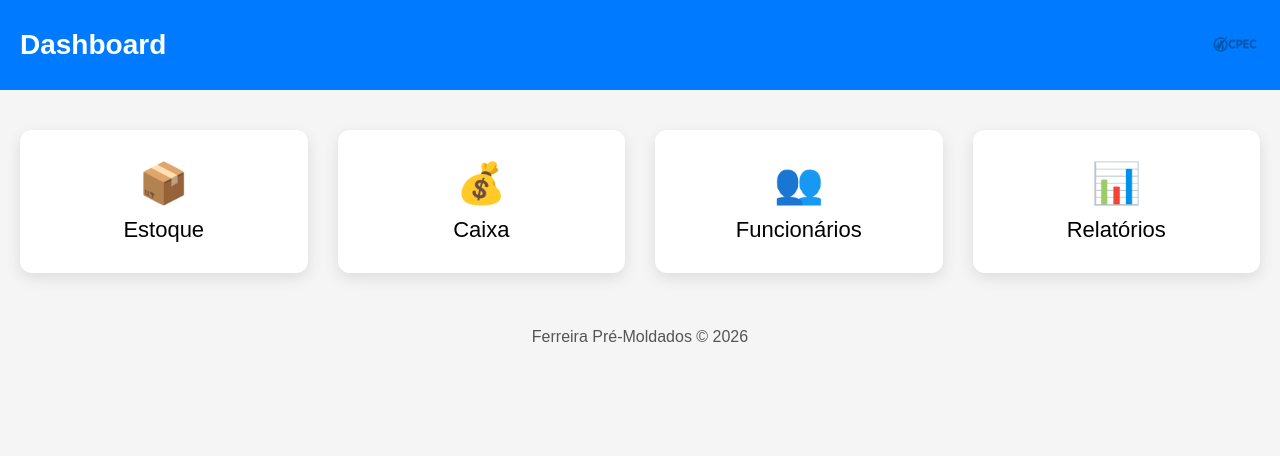
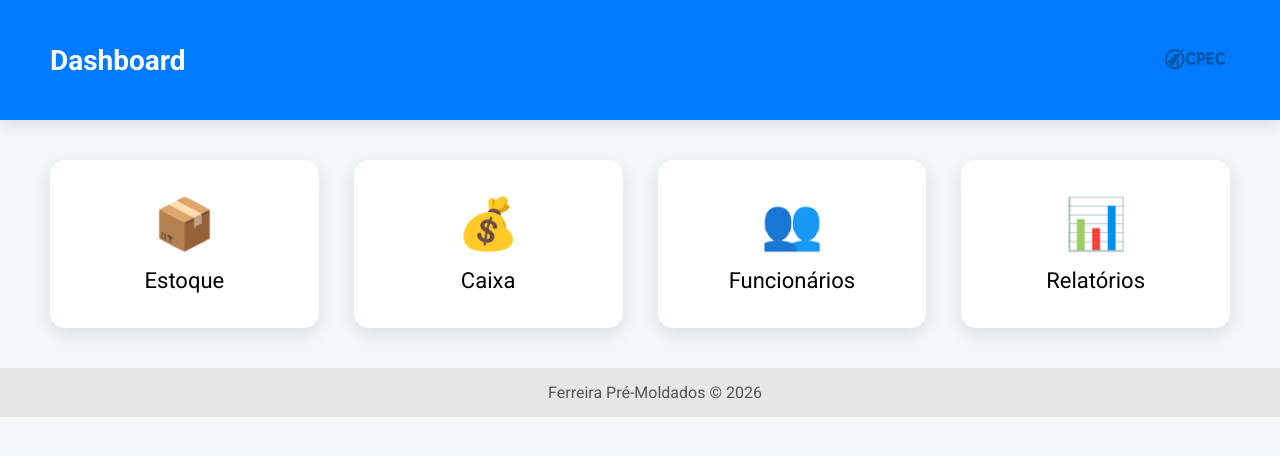
Before and after one commit to vinicius260222/controle-estoque, a Flask app: page /home in a window 1280 px wide. Shown: the top 456 px of the page. Run offline with Flask 3, Linux system fonts and the light colour scheme; the visitor is signed in with stand-in values (Sample User, id 1).

Commit message:
Update home.html

```diff
--- a/CPEC/templates/home.html
+++ b/CPEC/templates/home.html
@@ -4,19 +4,22 @@
 <meta charset="UTF-8">
 <title>Dashboard - CPEC</title>
 <style>
+@import url('https://fonts.googleapis.com/css2?family=Roboto:wght@400;500;700&display=swap');
+
 body {
-    font-family: Arial, sans-serif;
-    background: #f5f5f5;
+    font-family: 'Roboto', sans-serif;
+    background: #f2f7fa;
     margin: 0;
 }
 
 header {
     background: #007bff;
     color: #fff;
-    padding: 20px;
+    padding: 25px 50px;
     display: flex;
     align-items: center;
     justify-content: space-between;
+    box-shadow: 0 5px 15px rgba(0,0,0,0.1);
 }
 
 header h1 {
@@ -25,42 +28,47 @@ header h1 {
 }
 
 header img {
-    max-height: 50px;
+    max-height: 70px;
+    border-radius: 8px;
 }
 
 .container {
-    padding: 40px 20px;
+    padding: 40px 50px;
     display: grid;
-    grid-template-columns: repeat(auto-fit, minmax(200px, 1fr));
-    gap: 30px;
+    grid-template-columns: repeat(auto-fit, minmax(220px, 1fr));
+    gap: 35px;
 }
 
 .card {
     background: #fff;
-    border-radius: 12px;
-    box-shadow: 0 5px 15px rgba(0,0,0,0.1);
-    padding: 30px;
+    border-radius: 15px;
+    box-shadow: 0 6px 18px rgba(0,0,0,0.1);
+    padding: 35px;
     text-align: center;
     font-size: 22px;
     cursor: pointer;
-    transition: transform 0.2s, box-shadow 0.2s;
+    transition: transform 0.3s, box-shadow 0.3s;
 }
 
 .card:hover {
-    transform: translateY(-5px);
-    box-shadow: 0 8px 25px rgba(0,0,0,0.2);
+    transform: translateY(-8px);
+    box-shadow: 0 10px 25px rgba(0,0,0,0.2);
 }
 
 .card span {
     display: block;
-    font-size: 40px;
-    margin-bottom: 10px;
+    font-size: 50px;
+    margin-bottom: 15px;
 }
 
 footer {
     text-align: center;
     padding: 15px;
     color: #555;
+    background: #e6e6e6;
+    position: relative;
+    bottom: 0;
+    width: 100%;
 }
 </style>
 </head>
```
